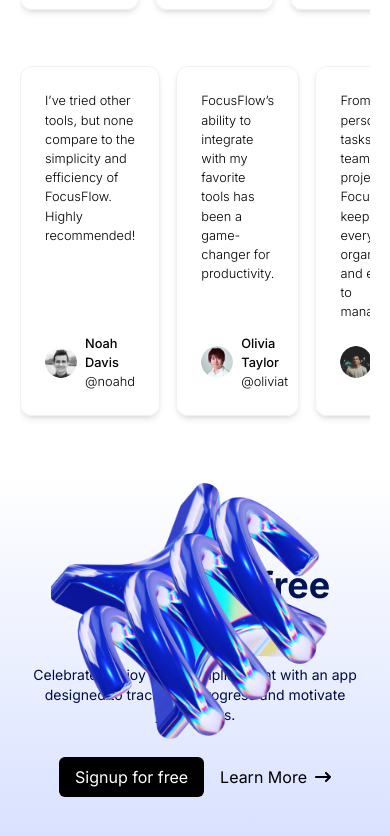
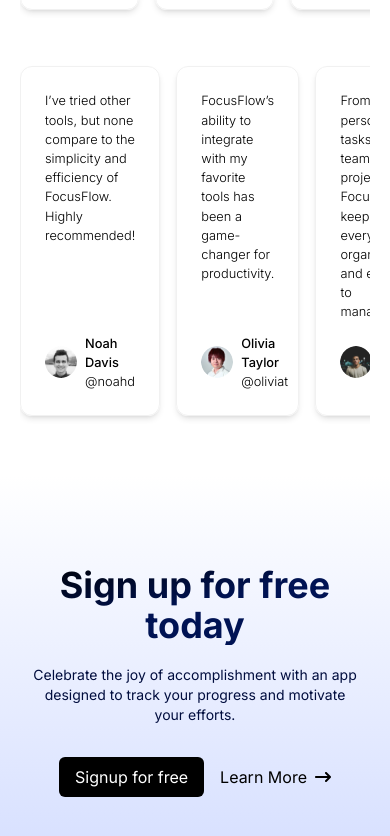
Before and after one commit to justinedoc/focus-flow-v1, a React (Vite) app: page / in a window 390 px wide. Shown: the part 3879-4715 px from the top of the page. Built offline with nearby package versions, Linux system fonts and the light colour scheme.

Commit message:
banner media queries added

```diff
--- a/src/components/landing/Banner.tsx
+++ b/src/components/landing/Banner.tsx
@@ -21,13 +21,13 @@
         src={BannerImg1}
         alt="Star Image"
         loading="lazy"
-        className="absolute size-[18rem] xl:left-12 top-0"
+        className="absolute size-[18rem] hidden md:block md:-left-10 xl:left-12 top-0"
       />
       <img
         src={BannerImg2}
         alt="Spring Image"
         loading="lazy"
-        className="absolute size-[18rem] xl:right-12 top-0"
+        className="absolute size-[18rem] hidden md:block md:-right-10 xl:right-12 top-0"
       />
     </section>
   );
```
